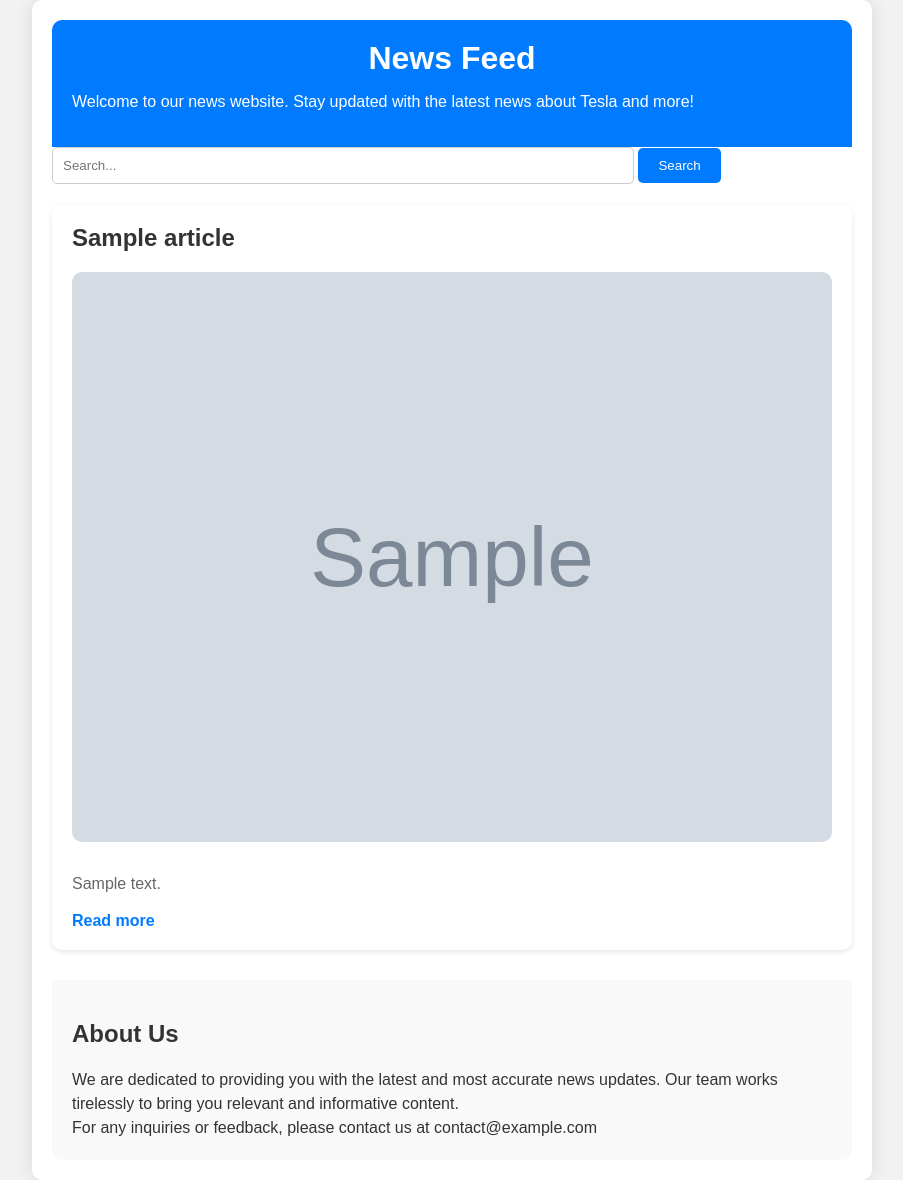
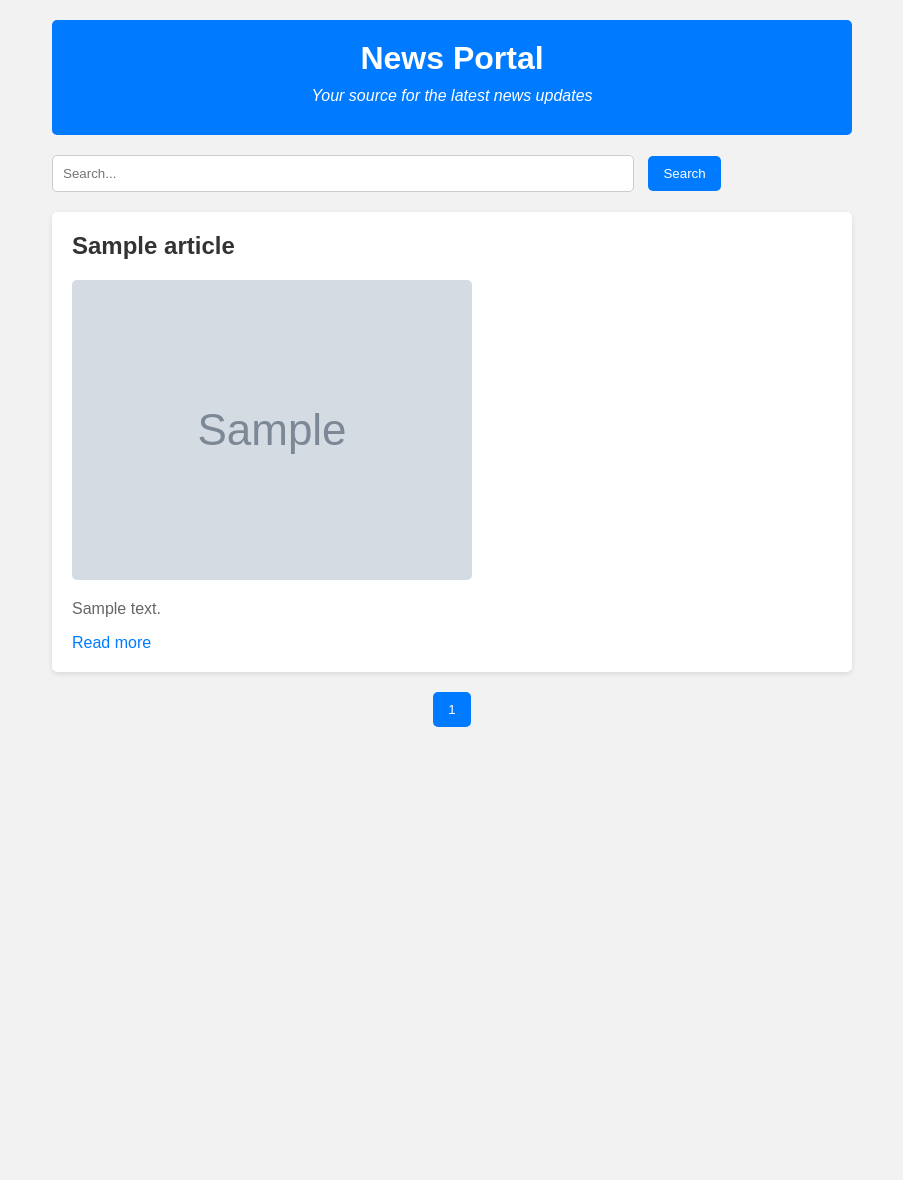
Before and after one commit to YusufTechvitis/Java-Testing, a Django app: template myproject/helloapp/templates/hello.html in a window 1280 px wide. Shown: the whole page, without its empty margins (188-1091 px from the left). After the commit the page ends 727 px from the top, so only its background shows below. Run offline with Django 5.2, Linux system fonts and the light colour scheme; the template is opened without the code that fills it: most values are stand-ins (such as "Sample title", 1, 10 or a date in 2020); grey boxes marked "Sample" are stand-in pictures.

Commit message:
Pagination

```diff
--- a/myproject/helloapp/templates/hello.html
+++ b/myproject/helloapp/templates/hello.html
@@ -1,4 +1,3 @@
-<!-- hello.html -->
 <!DOCTYPE html>
 <html lang="en">
 <head>
@@ -17,87 +16,88 @@
             max-width: 800px;
             margin: 0 auto;
             padding: 20px;
-            background-color: #fff;
-            border-radius: 10px;
-            box-shadow: 0 0 20px rgba(0, 0, 0, 0.1);
         }
         header {
             background-color: #007bff;
             color: #fff;
             padding: 20px;
-            border-radius: 10px 10px 0 0;
+            text-align: center;
+            border-radius: 5px;
+            margin-bottom: 20px;
         }
         header h1 {
             margin: 0;
-            font-size: 32px;
-            text-align: center;
         }
-        .info {
-            margin-top: 20px;
-            padding: 20px;
-            background-color: #f9f9f9;
-            border-radius: 0 0 10px 10px;
+        header p {
+            font-style: italic;
+            margin: 10px 0;
         }
-        .info p {
-            margin: 0;
-            line-height: 1.5;
-        }
-        form {
+        .search-form {
             margin-bottom: 20px;
         }
-        input[type="text"] {
+        .search-form input[type="text"] {
             padding: 10px;
             width: 70%;
             border: 1px solid #ccc;
             border-radius: 5px;
+            margin-right: 10px;
         }
-        button {
-            padding: 10px 20px;
+        .search-form button {
+            padding: 10px 15px;
             background-color: #007bff;
             color: #fff;
             border: none;
             border-radius: 5px;
             cursor: pointer;
         }
-        button:hover {
+        .search-form button:hover {
             background-color: #0056b3;
         }
+        .news-feed {
+            display: grid;
+            grid-template-columns: repeat(auto-fit, minmax(250px, 1fr));
+            grid-gap: 20px;
+        }
         .article {
-            margin-bottom: 30px;
             background-color: #fff;
             padding: 20px;
-            border-radius: 10px;
+            border-radius: 5px;
             box-shadow: 0 2px 5px rgba(0, 0, 0, 0.1);
         }
         .article img {
             max-width: 100%;
-            border-radius: 10px;
-            margin-bottom: 10px;
-            /* Lazy loading */
-            width: 100%;
-            height: auto;
-            transition: opacity 0.3s ease;
-            opacity: 0;
-        }
-        .article img.lazy-loaded {
-            opacity: 1;
+            border-radius: 5px;
         }
         .article h2 {
             margin-top: 0;
             color: #333;
-            font-size: 24px;
         }
         .article p {
             color: #666;
-            line-height: 1.5;
         }
         .article a {
             color: #007bff;
             text-decoration: none;
-            font-weight: bold;
         }
-        .article a:hover {
-            text-decoration: underline;
+        .pagination {
+            display: flex;
+            justify-content: center;
+            margin-top: 20px;
+        }
+        .pagination button {
+            padding: 10px 15px;
+            background-color: #007bff;
+            color: #fff;
+            border: none;
+            border-radius: 5px;
+            cursor: pointer;
+            margin: 0 5px;
+        }
+        .pagination button:hover {
+            background-color: #0056b3;
+        }
+        .pagination .active {
+            background-color: #0056b3;
         }
     </style>
 </head>
@@ -105,77 +105,45 @@
 
 <div class="container">
     <header>
-        <h1>News Feed</h1>
-        <p>Welcome to our news website. Stay updated with the latest news about Tesla and more!</p>
+        <h1>News Portal</h1>
+        <p>Your source for the latest news updates</p>
     </header>
 
-    <!-- Search form -->
-    <form action="{% url 'home' %}" method="get">
-        <input type="text" name="query" placeholder="Search...">
-        <button type="submit">Search</button>
-    </form>
+    <div class="search-form">
+        <input type="text" id="searchQuery" placeholder="Search...">
+        <button onclick="searchNews()">Search</button>
+    </div>
 
-    <!-- Display search query -->
-    {% if query %}
-        <h2>Search results for: "{{ query }}"</h2>
-    {% endif %}
-
-    <div id="newsFeed">
-        {% if articles %}
+    <div class="news-feed">
         {% for article in articles %}
-                <!-- Display articles here -->
         <div class="article">
             <h2>{{ article.title }}</h2>
-                    <img class="lazyload" data-src="{{ article.urlToImage }}" alt="{{ article.title }}">
+            <img src="{{ article.urlToImage }}" alt="{{ article.title }}">
             <p>{{ article.description }}</p>
             <a href="{{ article.url }}" target="_blank">Read more</a>
         </div>
         {% endfor %}
-        {% else %}
-            <p>No news articles available.</p>
+    </div>
+
+    <div class="pagination">
+        {% if page_range %}
+        {% for i in page_range %}
+        <button class="{% if i == current_page %}active{% endif %}" onclick="changePage({{ i }})">{{ i }}</button>
+        {% endfor %}
         {% endif %}
     </div>
 
-    <!-- Additional Information -->
-    <div class="info">
-        <h2>About Us</h2>
-        <p>We are dedicated to providing you with the latest and most accurate news updates. Our team works tirelessly to bring you relevant and informative content.</p>
-        <p>For any inquiries or feedback, please contact us at contact@example.com</p>
-    </div>
 </div>
 
 <script>
-    // Lazy loading images
-    document.addEventListener("DOMContentLoaded", function() {
-        var lazyloadImages = document.querySelectorAll("img.lazyload");
-        var lazyloadThrottleTimeout;
-
-        function lazyload() {
-            if (lazyloadThrottleTimeout) {
-                clearTimeout(lazyloadThrottleTimeout);
+    function searchNews() {
+        var searchQuery = document.getElementById('searchQuery').value;
+        window.location.href = "{% url 'home' %}?search=" + searchQuery;
     }
 
-            lazyloadThrottleTimeout = setTimeout(function() {
-                var scrollTop = window.pageYOffset;
-                lazyloadImages.forEach(function(img) {
-                    if (img.offsetTop < (window.innerHeight + scrollTop)) {
-                        img.src = img.dataset.src;
-                        img.classList.remove('lazyload');
-                        img.classList.add('lazy-loaded');
+    function changePage(page) {
+        window.location.href = "{% url 'home' %}?page=" + page;
     }
-                });
-                if (lazyloadImages.length === 0) {
-                    document.removeEventListener("scroll", lazyload);
-                    window.removeEventListener("resize", lazyload);
-                    window.removeEventListener("orientationChange", lazyload);
-                }
-            }, 20);
-        }
-
-        document.addEventListener("scroll", lazyload);
-        window.addEventListener("resize", lazyload);
-        window.addEventListener("orientationChange", lazyload);
-    });
 </script>
 
 </body>
```
Lines whose indentation alone changed are shown as unchanged.
